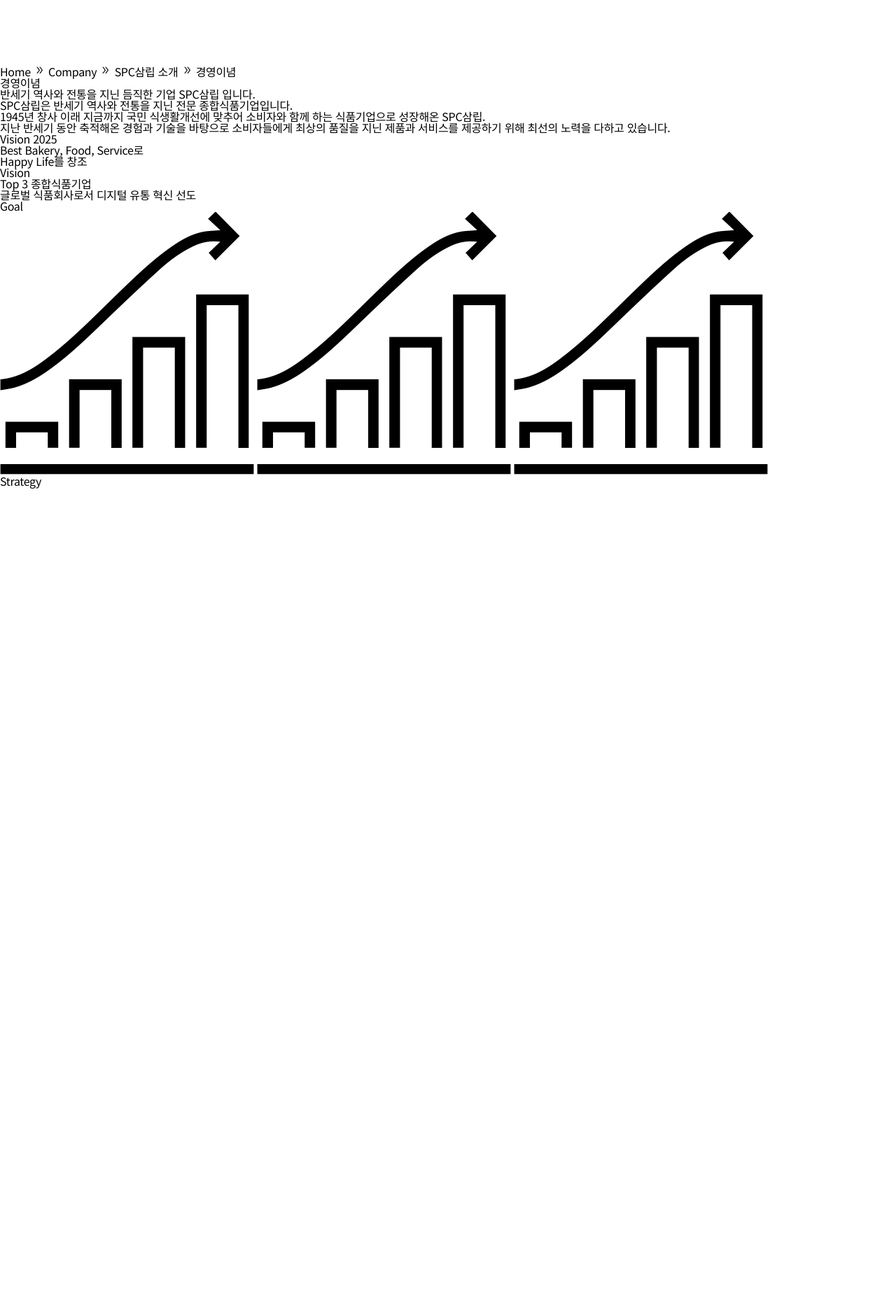
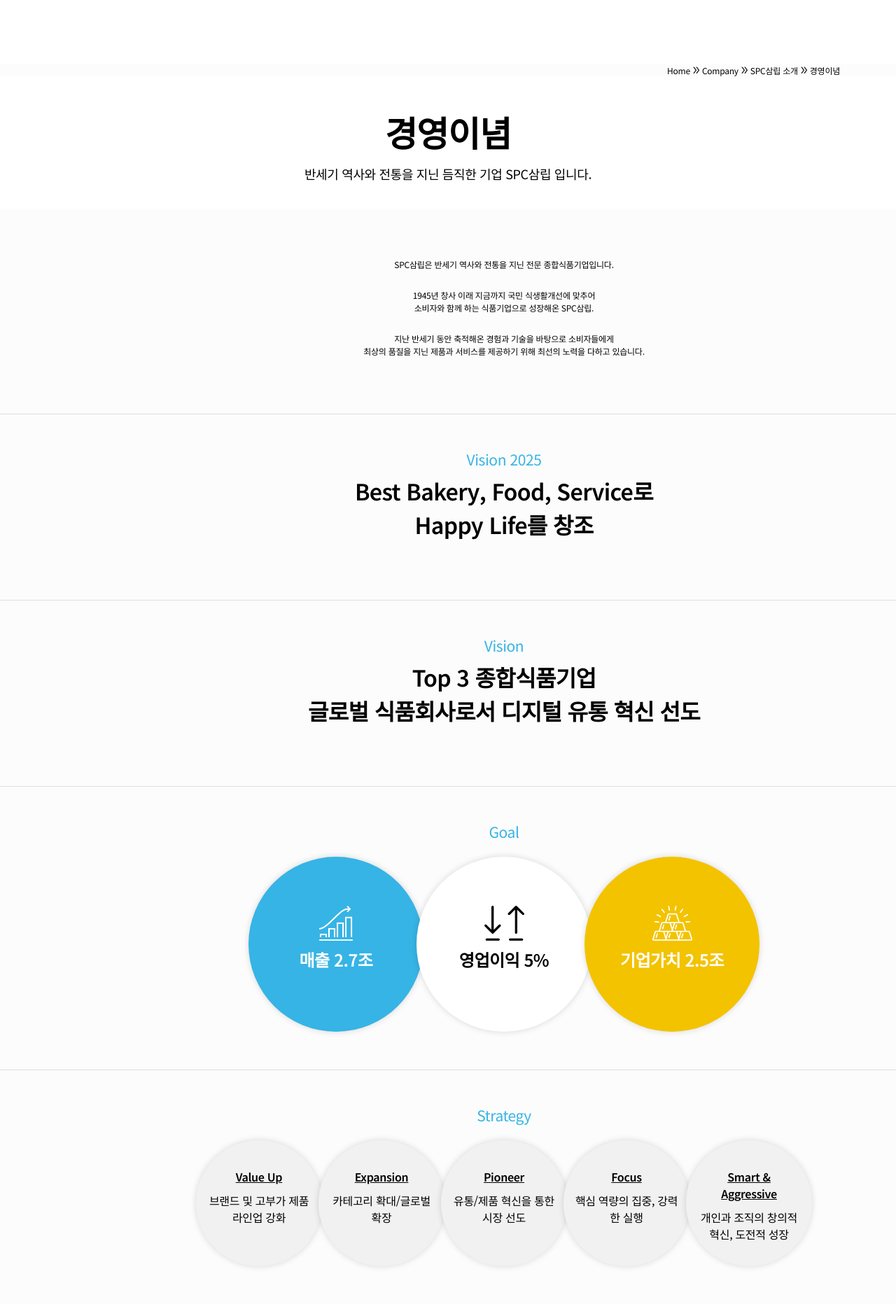
Before and after one commit to Yeaji-J/html_TIL, a PHP site: page /figma_layout/samlip/company.html in a window 1280 px wide; the page is wider, and only the part inside the window is pictured. Shown: that part at 70% size. Before the commit the page ends 698 px from the top of that part, so only its background shows below. Run offline with PHP 8.4, Linux system fonts and the light colour scheme.

Commit message:
삼립 경영이념 제작 완료

```diff
--- a/figma_layout/samlip/company.html
+++ b/figma_layout/samlip/company.html
@@ -19,50 +19,84 @@
     <div id="wrap">
         <!-- header -->
         <main>
+            <!-- --------------------시작 -->
             <div id="company_wrap">
                 <!-- 1. 현재 경로 -->
-                <div class="breadcrum">
-                    <span>Home</span>
+                <div class="path">
+                    <a href="./index.html">Home</a>
                     <img src="./images/company/double_arrow.png" alt="">
-                    <span>Company</span>
+                    <a href="#">Company</a>
                     <img src="./images/company/double_arrow.png" alt="">
-                    <span>SPC삼립 소개</span>
+                    <a href="#">SPC삼립 소개</a>
                     <img src="./images/company/double_arrow.png" alt="">
-                    <span>경영이념</span>
+                    <span class="current">경영이념</span>
                 </div>
                 <!-- 2. 제목+소개 -->
                 <div class="title">
-                    <h2>경영이념</h2>
+                    <h1>경영이념</h1>
                     <p>반세기 역사와 전통을 지닌 듬직한 기업 SPC삼립 입니다.</p>
                 </div>
                 <!-- 3. 내용 -->
                 <ul class="contents">
+                    <!-- 3-1. intro -->
                     <li class="intro">
                         <p>SPC삼립은 반세기 역사와 전통을 지닌 전문 종합식품기업입니다.</p>
-                        <p>1945년 창사 이래 지금까지 국민 식생활개선에 맞추어 소비자와 함께 하는 식품기업으로 성장해온 SPC삼립.</p>
-                        <p>지난 반세기 동안 축적해온 경험과 기술을 바탕으로 소비자들에게 최상의 품질을 지닌 제품과 서비스를 제공하기 위해 최선의 노력을 다하고 있습니다.</p>
+                        <p>1945년 창사 이래 지금까지 국민 식생활개선에 맞추어<br>소비자와 함께 하는 식품기업으로 성장해온 SPC삼립.</p>
+                        <p>지난 반세기 동안 축적해온 경험과 기술을 바탕으로 소비자들에게<br>최상의 품질을 지닌 제품과 서비스를 제공하기 위해 최선의 노력을 다하고 있습니다.</p>
                     </li>
+                    <!-- 3-2. vision_2025 -->
                     <li class="vision_2025">
-                        <h3 class="keyword">Vision 2025</h3>
-                        <p>Best Bakery, Food, Service로</p>
-                        <p>Happy Life를 창조</p>
+                        <h2 class="keyword">Vision 2025</h2>
+                        <p class="bold_text">Best Bakery, Food, Service로<br>Happy Life를 창조</p>
                     </li>
+                    <!-- 3-3. vision -->
                     <li class="vision">
-                        <h3 class="keyword">Vision</h3>
-                        <p>Top 3 종합식품기업</p>
-                        <p>글로벌 식품회사로서 디지털 유통 혁신 선도</p>
+                        <h2 class="keyword">Vision</h2>
+                        <p class="bold_text">Top 3 종합식품기업<br>글로벌 식품회사로서 디지털 유통 혁신 선도</p>
                     </li>
+                    <!-- 3-4. goal -->
                     <li class="goal">
-                        <h3 class="keyword">Goal</h3>
-                        <div class="goal_kw_g"> <!-- 여기부터! -->
-                            <span><img src="./images/company/goal_icon_001.png" alt=""></span>
-                            <span><img src="./images/company/goal_icon_001.png" alt=""></span>
-                            <span><img src="./images/company/goal_icon_001.png" alt=""></span>
-                        </div>
+                        <h2  class="keyword">Goal</h2>
+                        <ul class="goal_kw_g"><!-- 동그라미 셋 -->
+                            <li class="goal_circle"> <!-- 동그라미 각각 -->
+                                <img src="./images/company/goal_icon_001.png" alt="">
+                                <span>매출 2.7조</span>
+                            </li>
+                            <li class="goal_circle">
+                                <img src="./images/company/goal_icon_002.png" alt="">
+                                <span>영업이익 5%</span>
+                            </li>
+                            <li class="goal_circle">
+                                <img src="./images/company/goal_icon_003.png" alt="">
+                                <span>기업가치 2.5조</span>
+                            </li>
+                        </ul>
                     </li>
+                    <!-- 3-5. strategy -->
                     <li class="strategy">
-                        <h3 class="keyword">Strategy</h3>
-                        <div class="strategy_kw_g"></div>
+                        <h2 class="keyword">Strategy</h2>
+                        <ul class="strategy_kw_g"><!-- 동그라미 다섯개 -->
+                            <li class="str_circle"><!-- 동그라미 각각 -->
+                                <span class="str_kw_title">Value Up</span>
+                                <span class="str_kw_contents">브랜드 및 고부가 제품 라인업 강화</span>
+                            </li>
+                            <li class="str_circle">
+                                <span class="str_kw_title">Expansion</span>
+                                <span class="str_kw_contents">카테고리 확대/글로벌 확장</span>
+                            </li>
+                            <li class="str_circle">
+                                <span class="str_kw_title">Pioneer</span>
+                                <span class="str_kw_contents">유통/제품 혁신을 통한 시장 선도</span>
+                            </li>
+                            <li class="str_circle">
+                                <span class="str_kw_title">Focus</span>
+                                <span class="str_kw_contents">핵심 역량의 집중, 강력한 실행</span>
+                            </li>
+                            <li class="str_circle">
+                                <span class="str_kw_title">Smart & Aggressive</span>
+                                <span class="str_kw_contents">개인과 조직의 창의적 혁신, 도전적 성장</span>
+                            </li>
+                        </ul>
                     </li>
                 </ul>
             </div>
--- a/figma_layout/samlip/styles/common.css
+++ b/figma_layout/samlip/styles/common.css
@@ -9,6 +9,9 @@
     --text-menu18:1.125rem;
     --text-sub12:0.75rem;
     --text-sub10:0.625rem;
+    --text-business-title50:3.125rem;
+    --text-business-heading32:2rem;
+    --text-business-kw24:1.5rem;
     /* 행간 */
     --line-title:90%;
     --line-contents:150%;
@@ -27,6 +30,9 @@
     --color-title_bnr3:#642c10;
     --color-title_bnr4:#1d356d;
     --color-point:#36b4e5;
+    --color-point_y:#f3c300;
+    --color-bg:#fcfcfc;
+    --color-bg_circle:#f1f1f1;
     /* 레이아웃 정보 */
     --width-desktop:1440px;
     --margin-desktop-l-r:80px;
--- a/figma_layout/samlip/styles/company.css
+++ b/figma_layout/samlip/styles/company.css
@@ -0,0 +1,158 @@
+#wrap {}
+#wrap main {}
+#wrap main #company_wrap {}
+/* 1. 현재 경로 */
+#wrap main #company_wrap .path {
+    background:var(--color-bg);
+    display:flex;
+    flex-flow:row nowrap;
+    justify-content:right;
+    align-items:center;
+    padding-right:80px;
+}
+#wrap main #company_wrap .path a {
+    font-size:var(--text-sub12);
+}
+#wrap main #company_wrap .path img {}
+#wrap main #company_wrap .path .current {
+    font-size:var(--text-sub12);
+}
+/* 2. 제목+소개 */
+#wrap main #company_wrap .title {
+    padding:54px 0 41px;
+    text-align:center;
+}
+#wrap main #company_wrap .title h1 {
+    font-size:var(--text-business-title50);
+    font-weight:var(--weight-semibold);
+    margin-bottom:26px;
+}
+#wrap main #company_wrap .title p {
+    font-size:var(--text-menu18);
+}
+/* 3. 내용 (+공통) */
+#wrap main #company_wrap .contents {
+    background:var(--color-bg);
+    text-align:center;
+}
+#wrap main #company_wrap .contents h2.keyword {
+    font-size:var(--text-contents21);
+    color:var(--color-point);
+}
+#wrap main #company_wrap .contents h2.keyword:nth-child(1),
+#wrap main #company_wrap .contents h2.keyword:nth-child(2) {
+    margin-bottom:10px;
+}
+#wrap main #company_wrap .contents p.bold_text {
+    font-size:var(--text-business-heading32);
+    font-weight:var(--weight-semibold);
+    line-height:var(--line-contents);
+}
+#wrap main #company_wrap .contents > li {
+    width:var(--width-desktop); margin:0 auto;
+    }
+#wrap main #company_wrap .contents > li:nth-child(2),
+#wrap main #company_wrap .contents > li:nth-child(4) {
+    border-top:1px solid var(--color-grayd);
+    border-bottom:1px solid var(--color-grayd);
+    text-align:center;
+    }
+ /* 3-2 & 3-4 위 아래 구분선 */
+/* 3-1. intro */
+#wrap main #company_wrap .contents .intro {
+    padding:71px 0 80px;
+    text-align:center;
+}
+#wrap main #company_wrap .contents .intro p {font-size:var(--text-sub12);
+    line-height:var(--line-contents);}
+#wrap main #company_wrap .contents .intro p:nth-child(2) {margin:26px 0;}
+/* 3-2. vision_2025*/
+#wrap main #company_wrap .contents .vision_2025 {
+    padding:54px 0 84px;
+}
+#wrap main #company_wrap .contents .vision_2025 .keyword {
+}
+#wrap main #company_wrap .contents .vision_2025 .bold_text {}
+/* 3-3. vision */
+#wrap main #company_wrap .contents .vision {
+    padding:54px 0 84px;
+}
+#wrap main #company_wrap .contents .vision .keyword {}
+#wrap main #company_wrap .contents .vision .bold_text {}
+/* 3-4 goal */
+#wrap main #company_wrap .contents .goal{
+    padding:54px 0;
+}
+#wrap main #company_wrap .contents .goal .keyword{
+}
+#wrap main #company_wrap .contents .goal .goal_kw_g {
+    display:flex;
+    flex-flow:row nowrap;
+    justify-content:center;
+    margin-left:10px;
+    margin-top:25px;
+}
+#wrap main #company_wrap .contents .goal .goal_kw_g .goal_circle {
+    width:250px; height:250px;
+    background:var(--color-white);
+    border-radius:150px;
+    margin-left:-10px;
+    box-shadow:0 0 10px rgba(0,0,0,0.15);
+    display:flex;
+    flex-flow:column nowrap;
+    align-items:center;
+    padding-top:70px;
+} /* 공통 */
+#wrap main #company_wrap .contents .goal .goal_kw_g .goal_circle img {width:57px; height:50px; margin-bottom:15px;
+} /* 공통 */
+#wrap main #company_wrap .contents .goal .goal_kw_g .goal_circle span {
+    font-size:var(--text-business-kw24);
+    font-weight:var(--weight-semibold);
+} /* 공통 */
+#wrap main #company_wrap .contents .goal .goal_kw_g .goal_circle:nth-child(odd) span { color:var(--color-white);}
+#wrap main #company_wrap .contents .goal .goal_kw_g .goal_circle:nth-child(1) {
+    background:var(--color-point);
+}
+#wrap main #company_wrap .contents .goal .goal_kw_g .goal_circle:nth-child(2) {}
+#wrap main #company_wrap .contents .goal .goal_kw_g .goal_circle:nth-child(3) {
+    background:var(--color-point_y);
+}
+#wrap main #company_wrap .contents .goal .goal_kw_g .goal_circle:nth-child(1) img {width:48px;}
+#wrap main #company_wrap .contents .goal .goal_kw_g .goal_circle:nth-child(odd) img {filter:invert(1);}
+/* ---------------------3-5 strategy------------ */
+/* -------------------------------------------- */
+#wrap main #company_wrap .contents .strategy {
+    padding:54px 0;
+}
+#wrap main #company_wrap .contents .strategy .keyword {}
+/* 동그라미 다섯개 */
+#wrap main #company_wrap .contents .strategy .strategy_kw_g {
+    display:flex;
+    flex-flow:row nowrap;
+    justify-content:center;
+    margin:25px 0 0 5px;
+}
+/* 동그라미 각각 */
+#wrap main #company_wrap .contents .strategy .strategy_kw_g .str_circle {
+    width:180px; height:180px;
+    background:var(--color-bg_circle);
+    border-radius:100px;
+    margin-left:-5px;
+    box-shadow:0 0 10px rgba(0,0,0,0.15);
+    padding:40px 15px 0;
+    display:flex;
+    flex-flow:column nowrap;
+    gap:10px;
+
+} /* 공통 */
+#wrap main #company_wrap .contents .strategy .strategy_kw_g .str_circle .str_kw_title {
+    font-size:var(----text-menu18);
+    font-weight:var(--weight-semibold);
+    text-decoration:underline;
+    line-height:var(--line-contents);
+    padding:0 15px 0;
+} /* 공통 */
+#wrap main #company_wrap .contents .strategy .strategy_kw_g .str_circle .str_kw_contents {
+    font-size:var(--text-contents16);
+    line-height:var(--line-contents);
+} /* 공통 */
--- a/index.html
+++ b/index.html
@@ -130,7 +130,7 @@
             </ul>
             <h2>과제 제출</h2>
             <ul class="result">
-                <li><img src="./images/coffee_bean.png" alt=""><a href="#">대백과사전 HTML</a></li>
+                <li><img src="./figma_layout/images/coffee_bean.png" alt=""><a href="#">대백과사전 HTML</a></li>
             </ul>
         </main>
         <footer>
--- a/task/musescore_login/musescore_login.html
+++ b/task/musescore_login/musescore_login.html
@@ -24,9 +24,9 @@
         </section>
         <!-- 연동 로그인 -->
         <ul class="sns_login">
-            <li><a href="#" class="google_login"><img src="./images/google-login.png" alt="구글 아이디로 로그인">Continue with Google</a></li>
-            <li><a href="#" class="facebook_login"><img src="./images/fb-login.png" alt="페이스북으로 로그인"></a></li>
-            <li><a href="#" class="apple_login"><img src="./images/apple-login.png" alt="애플 아이디로 로그인"></a></li>
+            <li class="google_login"><a href="#"><img src="./images/google-login.png" alt="구글 아이디로 로그인">Continue with Google</a></li>
+            <li class="facebook_login"><a href="#"><img src="./images/fb-login.png" alt="페이스북으로 로그인"></a></li>
+            <li class="apple_login"><a href="#"><img src="./images/apple-login.png" alt="애플 아이디로 로그인"></a></li>
         </ul>
         <!-- 구분선 -->
         <span>or</span>
```
Also changed, not shown: task/musescore_login/styles/musescore_login.css (+18 -3 lines).
